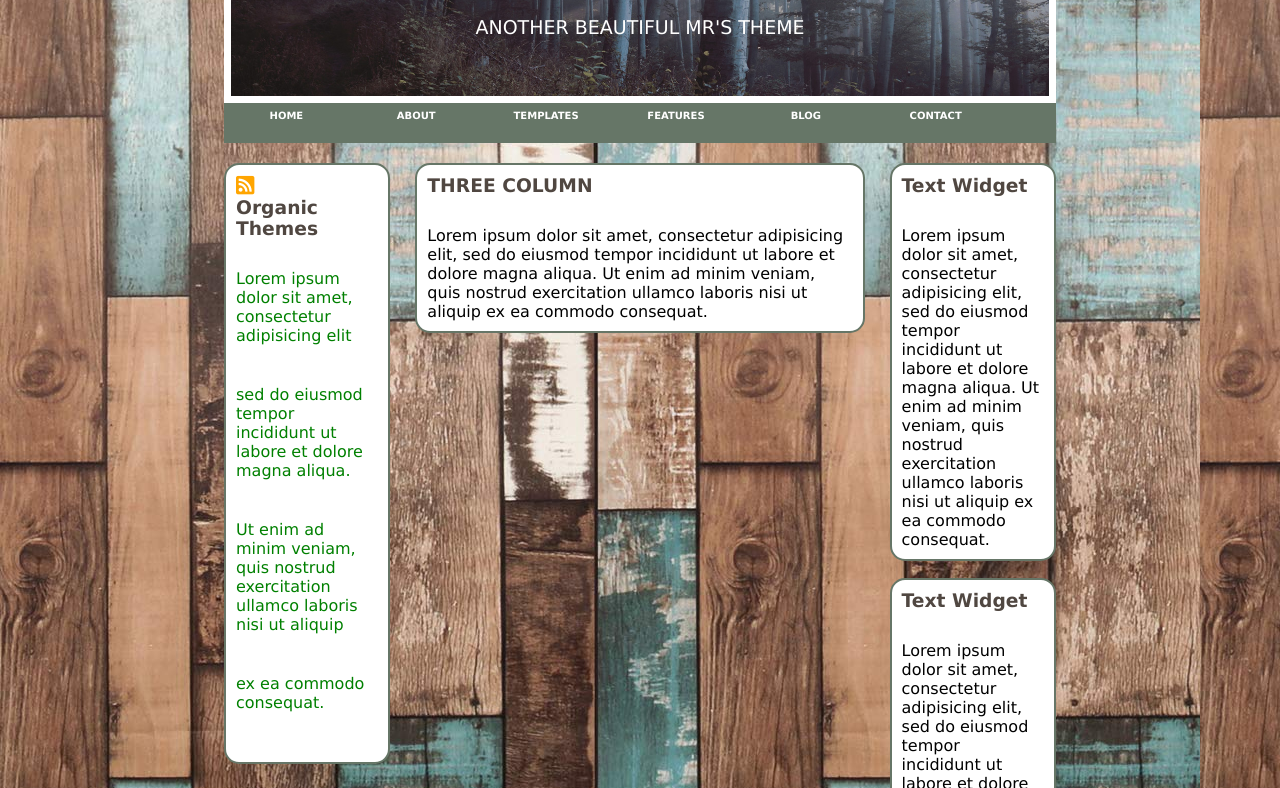
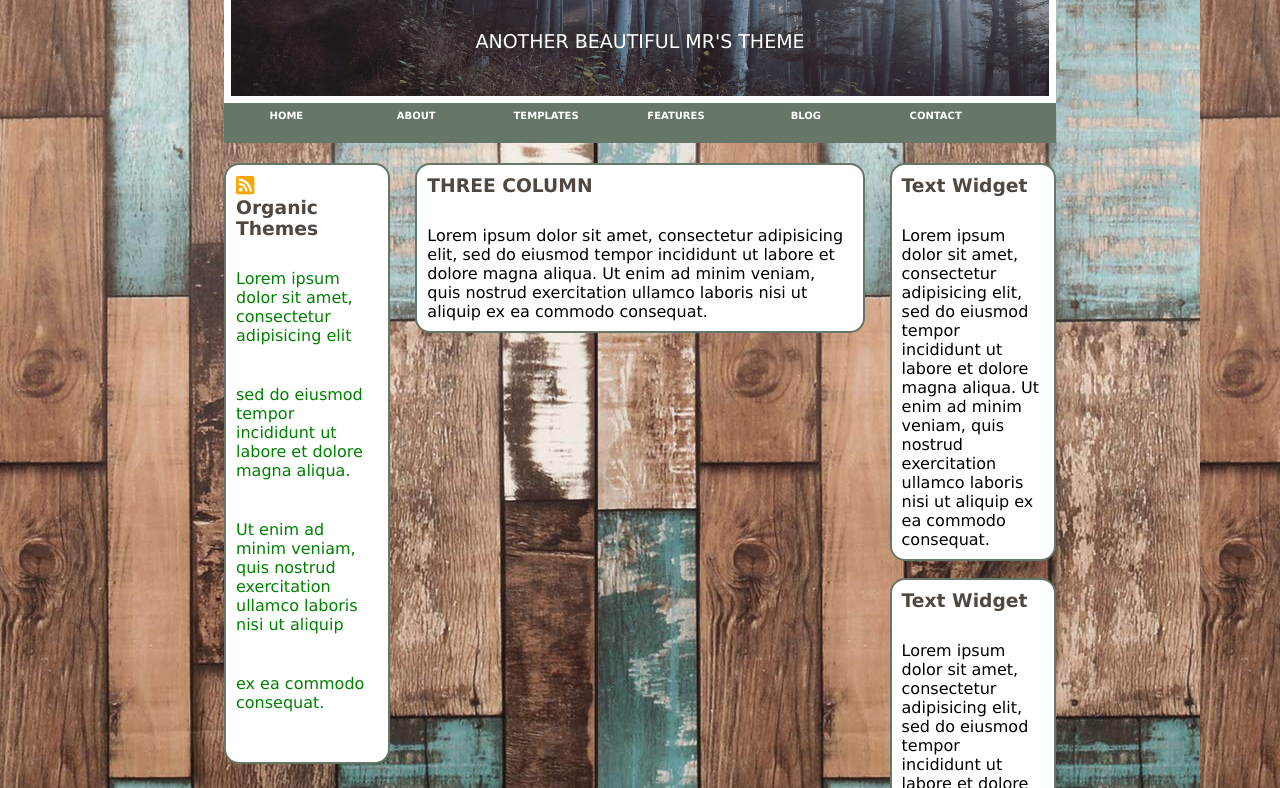
Before and after one commit to Mr2803/htmlcss-wp, a plain HTML site: page altvers/index.html in a window 1280 px wide. Shown: the part 157-945 px from the top of the page. Drawn offline with Linux system fonts and the light colour scheme.

Commit message:
correct error ( add position relative in header and not in img-> change value translate)

```diff
--- a/altvers/css/style.css
+++ b/altvers/css/style.css
@@ -26,13 +26,14 @@ h3{
 header{
   width: 65%;
   height: 250px;
+  position:relative;
 }
 
 img{
   width: 100%;
   height: 100%;
   border:7px solid white;
-  position: relative;
+
 }
 
 img.base2{
@@ -64,7 +65,7 @@ header span{
   color: white;
   display: inline-block;
   position: absolute;
-  top: 12%;
+  top: 40%;
   left:50%;
   transform: translate(-50%, -50%);
   font-size: 50px;
@@ -75,7 +76,7 @@ header span{
 header span:last-child{
   border:0;
   position: absolute;
-  top: 23%;
+  top: 75%;
   left:50%;
   transform: translate(-50%, -50%);
   font-size: 19px;
```
